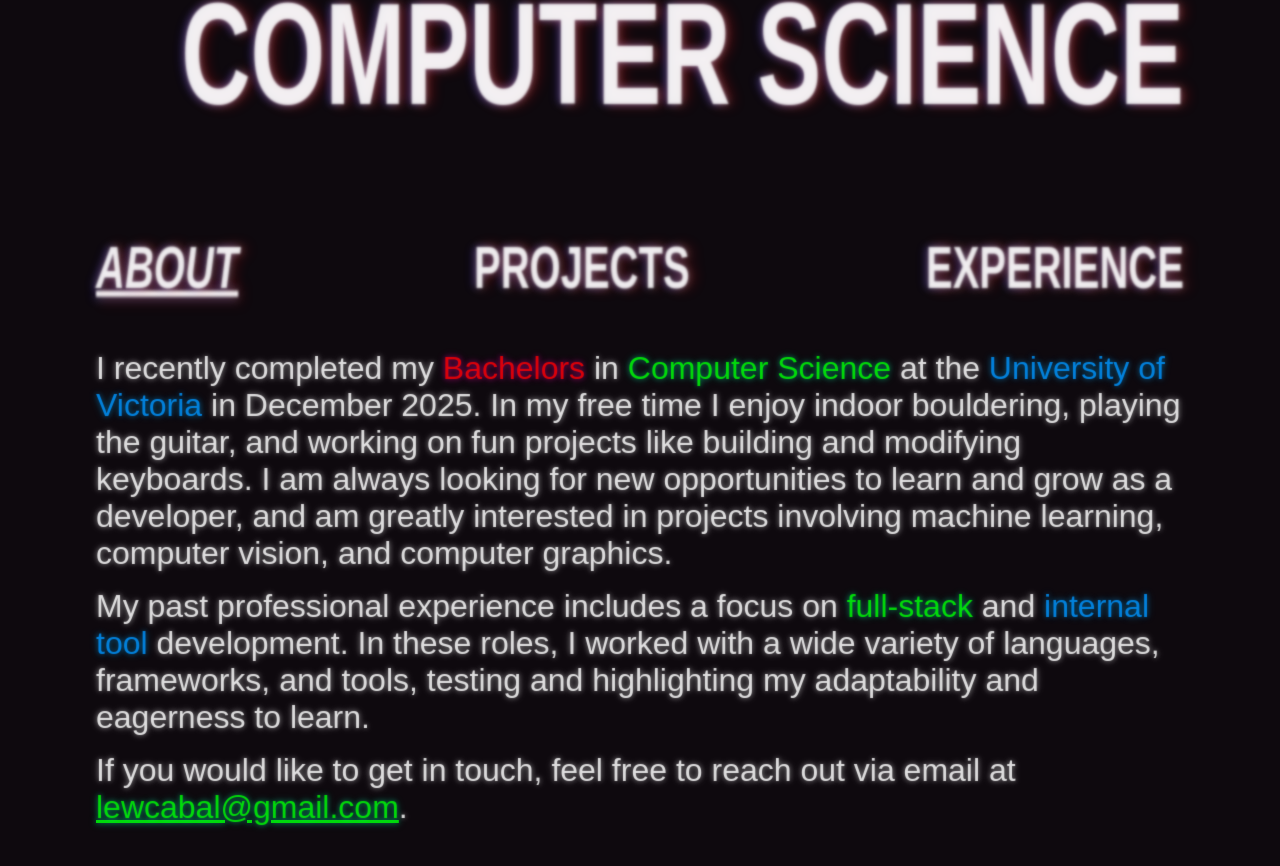
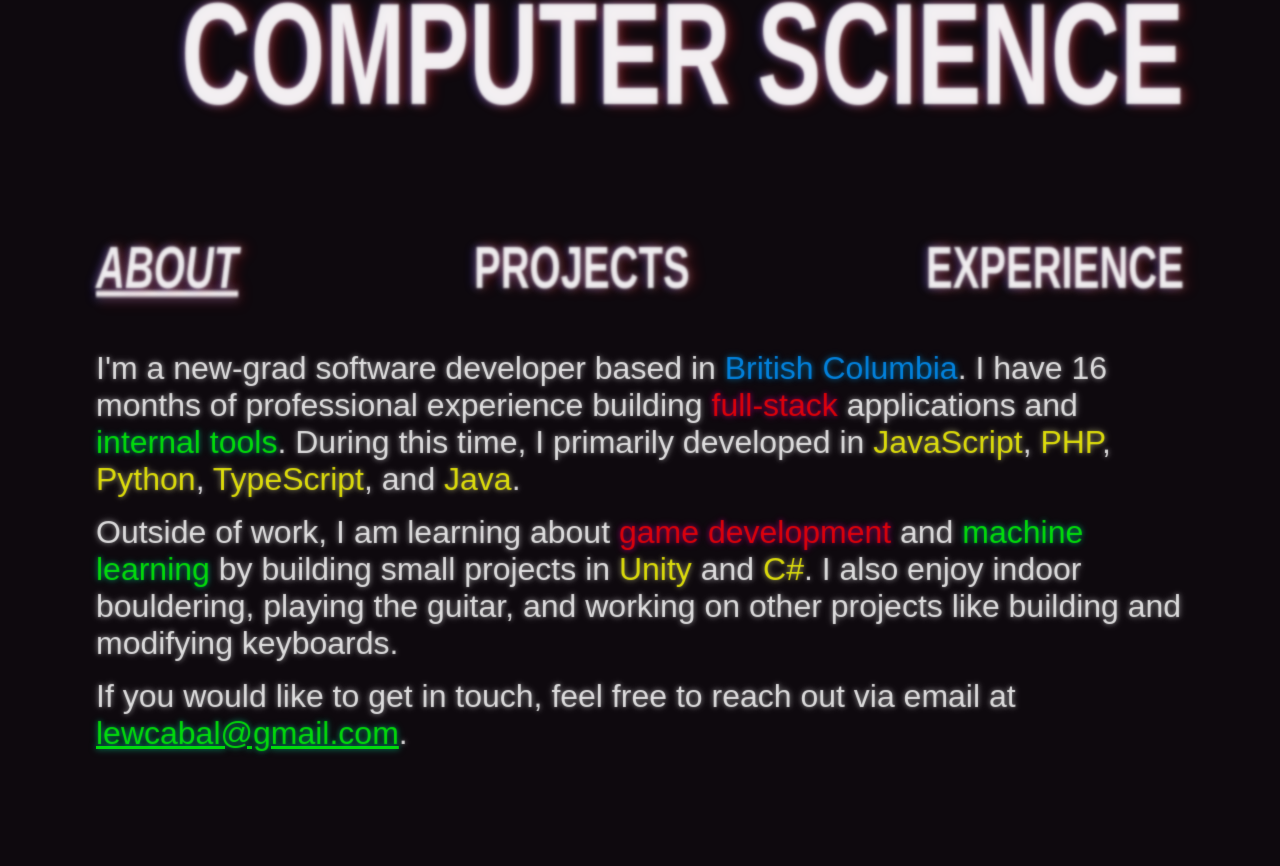
Before and after one commit to lewcab/lewcab.github.io, a React (Vite) app: page / in a window 1280 px wide. Shown: the part 604-1470 px from the top of the page. Built offline with nearby package versions, Linux system fonts and the light colour scheme.

Commit message:
updated about content and technologies for projects

```diff
--- a/src/components/Hero.css
+++ b/src/components/Hero.css
@@ -54,12 +54,12 @@ h2 {
   transform: scaleY(1.5);
 }
 
-.hero-university {
+.hero-sub1 {
   margin: 0 0 1rem 0;
   font-size: 8rem;
 }
 
-.hero-program {
+.hero-sub2 {
   margin: 0 0 1rem 0;
   font-size: 6rem;
   padding-bottom: 1rem;
@@ -99,12 +99,12 @@ h2 {
     font-size: 6rem;
   }
 
-  .hero-university {
+  .hero-sub1 {
     font-size: 3.5rem;
     margin: 0.5rem 0 0.5rem 0;
   }
 
-  .hero-program {
+  .hero-sub2 {
     font-size: 2rem;
   }
 }
--- a/src/components/Hero.jsx
+++ b/src/components/Hero.jsx
@@ -11,10 +11,10 @@ const Hero = () => {
       <h1 className="hero-ln">
         CABAL
       </h1>
-      <h2 className="hero-university">
+      <h2 className="hero-sub1">
         UVIC:2025
       </h2>
-      <h2 className="hero-program">
+      <h2 className="hero-sub2">
         COMPUTER SCIENCE
       </h2>
     </div>
--- a/src/components/content/About.jsx
+++ b/src/components/content/About.jsx
@@ -6,13 +6,13 @@ const About = () => {
   return (
     <>
       <p className="about">
-        I recently completed my <span className="glow-red">Bachelors</span> in <span className="glow-green">Computer Science</span> at the <span className="glow-blue">University of Victoria</span> in December 2025.
-        In my free time I enjoy indoor bouldering, playing the guitar, and working on fun projects like building and modifying keyboards.
-        I am always looking for new opportunities to learn and grow as a developer, and am greatly interested in projects involving machine learning, computer vision, and computer graphics.
+        I'm a new-grad software developer based in <span className="glow-blue">British Columbia</span>.
+        I have 16 months of professional experience building <span className="glow-red">full-stack</span> applications and <span className="glow-green">internal tools</span>.
+        During this time, I primarily developed in <span className="glow-yellow">JavaScript</span>, <span className="glow-yellow">PHP</span>, <span className="glow-yellow">Python</span>, <span className="glow-yellow">TypeScript</span>, and <span className="glow-yellow">Java</span>.
       </p>
       <p className="about">
-        My past professional experience includes a focus on <span className="glow-green">full-stack</span> and <span className="glow-blue">internal tool</span> development.
-        In these roles, I worked with a wide variety of languages, frameworks, and tools, testing and highlighting my adaptability and eagerness to learn.
+        Outside of work, I am learning about <span className="glow-red">game development</span> and <span className="glow-green">machine learning</span> by building small projects in <span className="glow-yellow">Unity</span> and <span className="glow-yellow">C#</span>.
+        I also enjoy indoor bouldering, playing the guitar, and working on other projects like building and modifying keyboards.
       </p>
       <p className="about">
         If you would like to get in touch, feel free to reach out via email at <a href="mailto:lewcabal@gmail.com?" target="_blank" rel="noopener noreferrer" className="glow-green">lewcabal@gmail.com</a>.
--- a/src/components/content/Projects.css
+++ b/src/components/content/Projects.css
@@ -38,9 +38,15 @@
   text-decoration: underline;
 }
 
+.project-technologies {
+  font-family: "Arial", sans-serif;
+  font-size: 1.2rem;
+  margin: 0.5rem 0 0.5rem;
+}
+
 .project-description {
   font-family: "Arial", sans-serif;
-  margin: 0.5em 0 0;
+  margin: 0;
   font-size: 2rem;
 }
 
--- a/src/components/content/Projects.jsx
+++ b/src/components/content/Projects.jsx
@@ -21,36 +21,42 @@ const Projects = () => {
   const projects = [
     {
       name: "Bit Shox",
+      technologies: ["Unity", "C#", "3D Force Modeling"],
       description: "A physically realistic and widely customizable vehicle simulation package for Unity. Create vehicles from sports cars, family haulers, and trucks!",
       link: "https://github.com/lewcab/bit-shox",
       image: bitshoxImage,
     },
     {
       name: "Don't Die Revolution",
+      technologies: ["Unity", "C#", "Game Design"],
       description: "A unique spin on the turn-based combat genre, taking place in a high-fantasy setting. Taking mechanics from rhythm games, perfect your timing to strike your foes down!",
       link: "https://github.com/Theodore-CA/dont-die-revolution/releases/tag/v0.1.0",
       image: ddrImage,
     },
     {
       name: "League of Legends Predictor",
+      technologies: ["Python", "scikit-learn", "PyGAD", "pandas", "SQL", "conda"],
       description: "A collection of machine learning models with the goal of predicting the outcome of League of Legends professional matches. The Genetic algorithm was used to tune the model.",
       link: "https://github.com/lewcab/skill-issue",
       image: predictorImage,
     },
     {
       name: "A-Law Compression & Decompression",
+      technologies: ["C", "ARM", "ARM NEON", "Embedded Systems"],
       description: "A C program optimized for embedded systems to compress and decompress audio files.",
       link: "https://github.com/lewcab/a-law",
       image: coraImage,
     },
     {
       name: "3D Ray Tracer",
+      technologies: ["Python", "numpy", "multiprocessing", "Computer Graphics"],
       description: "A Python program that renders a ray-traced image from a text description of a scene.",
       link: "https://github.com/lewcab/raytracer",
       image: rayTracerImage,
     },
     {
       name: "Split Keyboard",
+      technologies: ["SolidWorks", "3D Modeling", "Computer-Aided Design"],
       description: "Quick project of a modular case for a Sofle V1 split keyboard to learn Computer-Aided Design in SolidWorks.",
       link: "https://github.com/lewcab/sofle-v1-case",
       image: splitKeyboardImage,
@@ -72,6 +78,7 @@ const Projects = () => {
             <a href={project.link} target="_blank" rel="noopener noreferrer" style={{ textDecoration: 'none' }}>
               <h3 className={`project-title ${project.color}`}>{project.name}</h3>
             </a>
+            <p className="project-technologies">{project.technologies.join(' • ')}</p>
             <p className="project-description">{project.description}</p>
           </div>
         </div>
```
